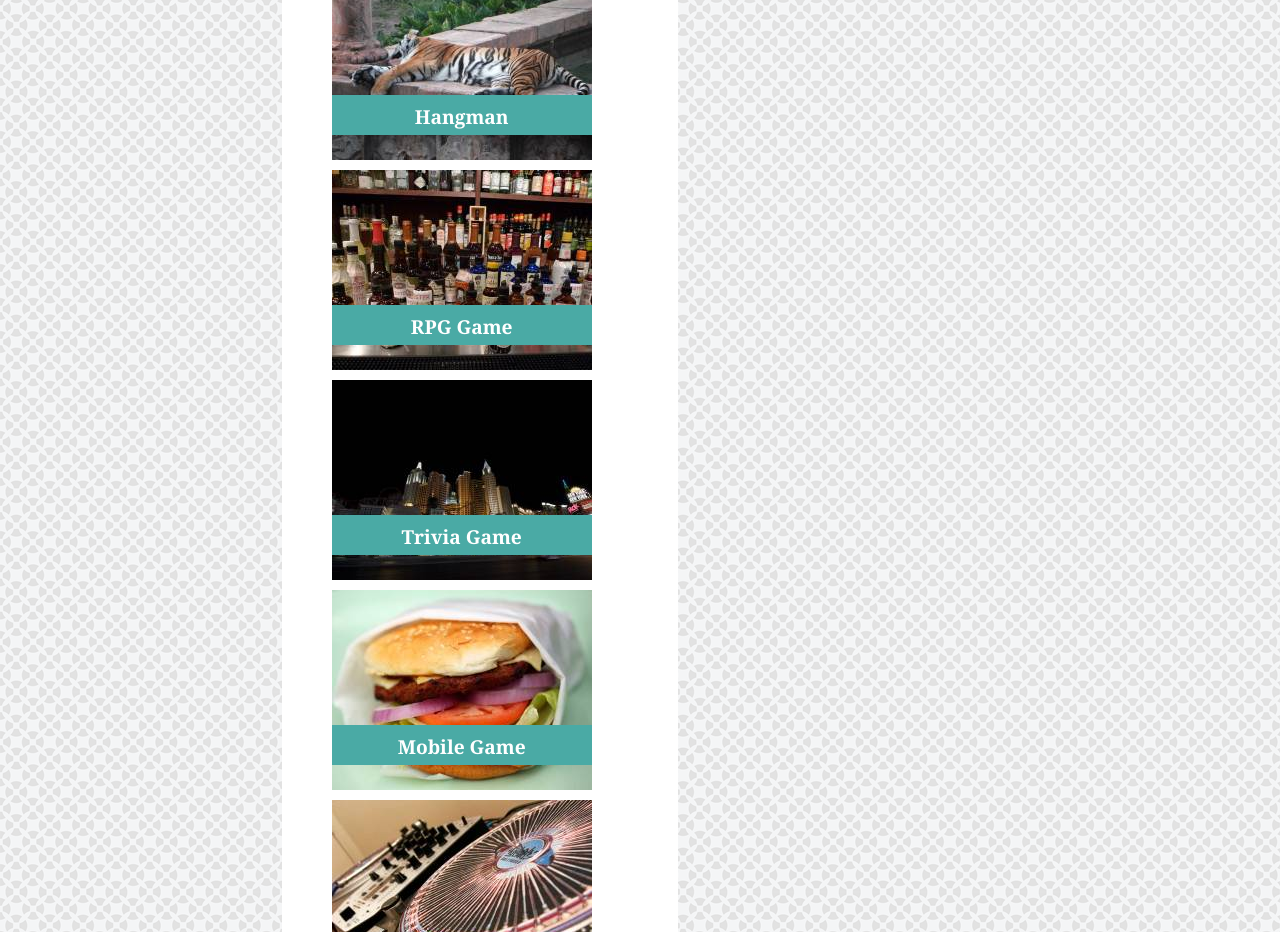
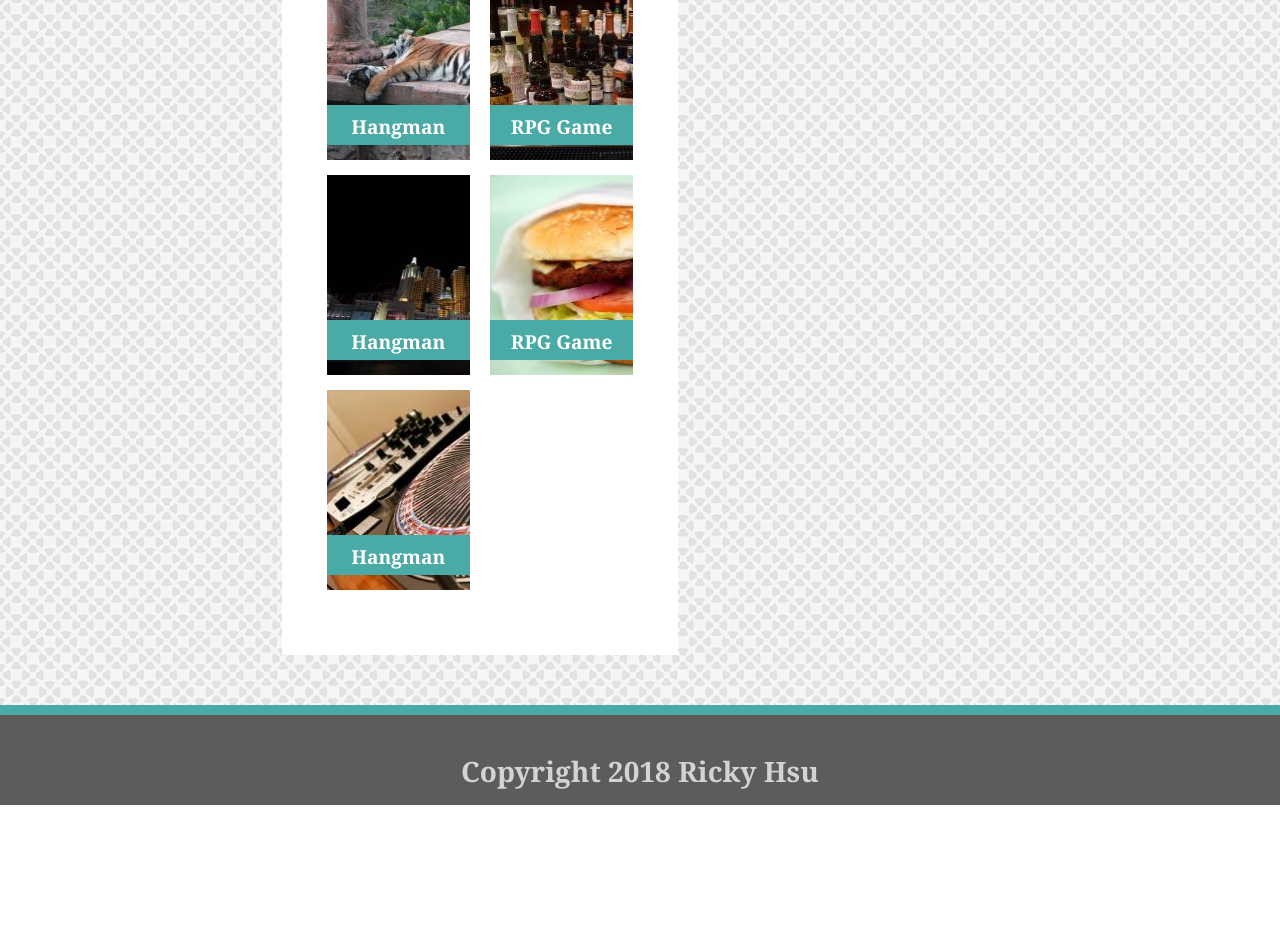
Before and after one commit to rickyhsu0101/Bootstrap-Portfolio, a plain HTML site: page html/portfolio.html in a window 1280 px wide. Shown: the part 308-1240 px from the top of the page. After the commit the page ends 1113 px from the top, so only its background shows below. Drawn offline with nearby package versions, Linux system fonts and the light colour scheme.

Commit message:
Fixed Portfolio and Contact pages

```diff
--- a/html/portfolio.html
+++ b/html/portfolio.html
@@ -10,20 +10,20 @@
     </head>
     <body>
         <div class = "wrapper">
-            <nav class="navbar navbar-expand-lg navbar-light  row justify-content-around">
-                <a class="navbar-brand col-2" href="#">
+            <nav class="navbar navbar-expand-lg navbar-light row justify-content-around">
+                <a class="navbar-brand col-2" href="./index.html">
                     <div class = "title"><h1>Ricky</h1></div>
                 </a>
-                <div class=" col-2" id="navbarNav">
+                <div class="col-2" id="navbarNav">
                     <ul class="navbar-nav">
+                        <li class="nav-item">
+                            <a class="nav-link" href="./index.html">About</a>
+                        </li>
                         <li class="nav-item active">
-                            <a class="nav-link" href="#">About</a>
+                            <a class="nav-link" href="./portfolio.html">Portfolio</a>
                         </li>
                         <li class="nav-item">
-                            <a class="nav-link" href="#">Portfolio</a>
-                        </li>
-                        <li class="nav-item">
-                            <a class="nav-link" href="#">Contact</a>
+                            <a class="nav-link" href="./contact.html">Contact</a>
                         </li>
                     </ul>
                 </div>
@@ -31,34 +31,50 @@
 
             <div class = "container-fluid ">
                 <div class = "row justify-content-center">
-                <div class = "col-4">
-                    <div class = "container content">
+                    <div class = "col-lg-4 col-md-8">
+                        <div class = "container-fluid content">
                             <h2>Portfolio</h2>
                             <hr>
-                        <div id="image1">
-                            <img id="image1">
-                            <div><h3>Hangman</h3></div>
+                            <div class = "row row-mod">
+                                <div class="col-md-6 col-sm-12 col-modified">
+                                    <div id = "image1" class = "custom">
+                                        <div class = "tag"><h3>Hangman</h3></div>
                                     </div>
-                        <div id="image2">
-
-                            <div><h3>RPG Game</h3></div>
                                 </div>
-                        <div id="image3">
-
-                            <div><h3>Trivia Game</h3></div>
+                                <div class="col-md-6 col-sm-12 col-modified">
+                                    <div id = "image2" class = "custom">
+                                        <div class = "tag"><h3>RPG Game</h3></div>
                                     </div>
-                        <div id="image4">
-
-                            <div><h3>Mobile Game</h3></div>
                                 </div>
-                        <div id="image5">
-
-                            <div><h3>Other</h3></div>
                             </div>
+                            <div class = "row row-mod">
+                                <div class="col-md-6 col-sm-12 col-modified">
+                                    <div id = "image3" class = "custom">
+                                        <div class = "tag"><h3>Hangman</h3></div>
+                                    </div>
+                                </div>
+                                <div class="col-md-6 col-sm-12 col-modified">
+                                    <div id = "image4" class = "custom">
+                                        <div class = "tag"><h3>RPG Game</h3></div>
+                                    </div>
+                                </div>
+                            </div>
+                            <div class = "row row-mod">
+                                <div class="col-md-6 col-sm-12 col-modified">
+                                    <div id = "image5" class = "custom">
+                                        <div class = "tag"><h3>Hangman</h3></div>
+                                    </div>
+                                </div>
+                                <div class="col-md-6 col-sm-12 col-modified">
 
                                 </div>
                             </div>
-                <div class = "col-3">
+
+
+
+                        </div>
+                    </div>
+                    <div class = "col-lg-3 col-md-4">
                         <div class = "container contact">
                             <h3>Connect with Me</h3>
                             <hr>
--- a/style/formstyle.css
+++ b/style/formstyle.css
@@ -7,7 +7,6 @@ input[type=text]{
     padding: 5px;
 }
 button{
-    width:100px;
     padding:10px;
     border: none;
     background: #4aaaa5;
--- a/style/general.css
+++ b/style/general.css
@@ -62,6 +62,7 @@ Content
     background:white;
     overflow: auto;
     padding:50px;
+    margin-bottom: 10px;
 }
 .content h2{
     font-size: 1.8em;
--- a/style/portfolio.css
+++ b/style/portfolio.css
@@ -1,16 +1,13 @@
-.content div{
-    position: relative;
-    width: 260px;
+.custom{
+
     height: 200px;
-    margin-right: 15px;
-    margin-bottom: 10px;
     background-size: cover;
     background-repeat: no-repeat;
-    float: left;
+    position: relative;
 }
-.content div:last-child::after{
-    display: block;
-    clear: left;
+.col-modified{
+    padding: 0 10px;
+    margin-bottom: 15px;
 }
 #image1{
     background-image: url("./../img/1.jpg");
@@ -27,10 +24,11 @@
 #image5{
     background-image: url("./../img/5.jpg");
 }
-.content div div{
+.tag{
     position: absolute;
     padding: 10px;
     height: 40px;
+    width:100%;
     background: #4aaaa5;
     bottom: 15px;
 }
```
Also changed, not shown: html/contact.html (+36 -18 lines). Lines whose indentation alone changed are shown as unchanged.
